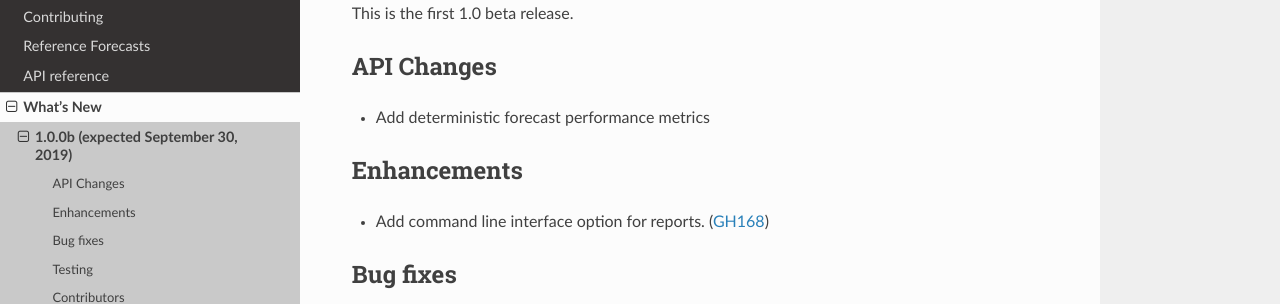
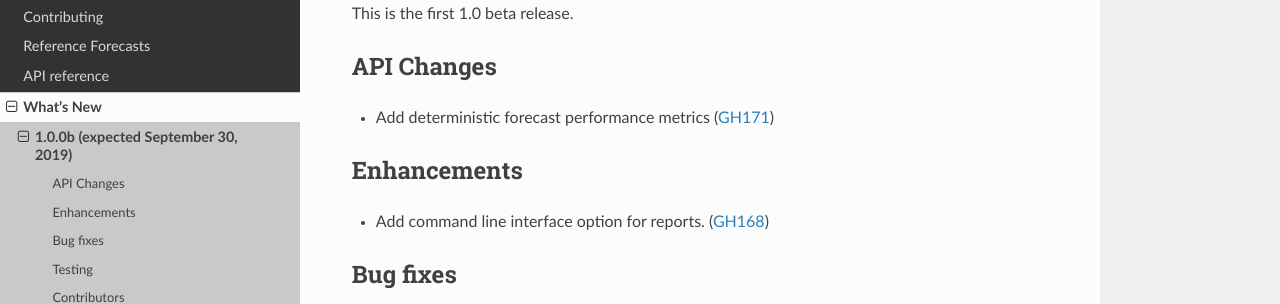
Before and after one commit to SolarArbiter/solarforecastarbiter-core, a Sphinx documentation site: the page built from docs/source/whatsnew/1.0.0b.rst, in a window 1280 px wide and 900 px high. Shown: the part 158-462 px from the top of the window. Built offline with Sphinx 7.4.7 and the Read the Docs theme 2.0.0, drawn with Linux system fonts in a browser that asks for light colours; part of the change alters nothing that is shown.

```diff
--- a/docs/source/whatsnew/1.0.0b.rst
+++ b/docs/source/whatsnew/1.0.0b.rst
@@ -8,7 +8,7 @@ This is the first 1.0 beta release.
 
 API Changes
 ~~~~~~~~~~~
-* Add deterministic forecast performance metrics
+* Add deterministic forecast performance metrics (:pull:`171`)
 
 
 Enhancements
```
